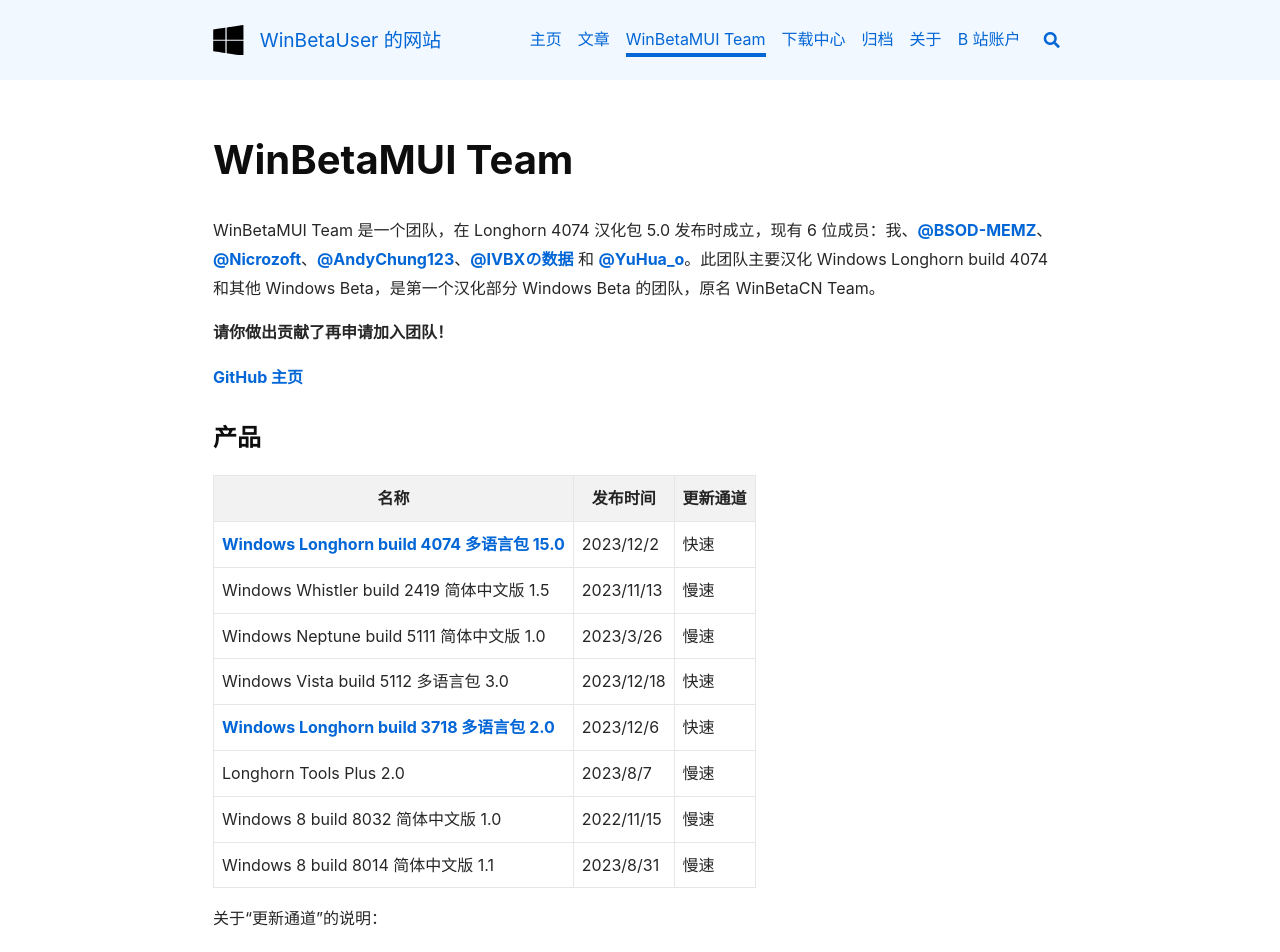
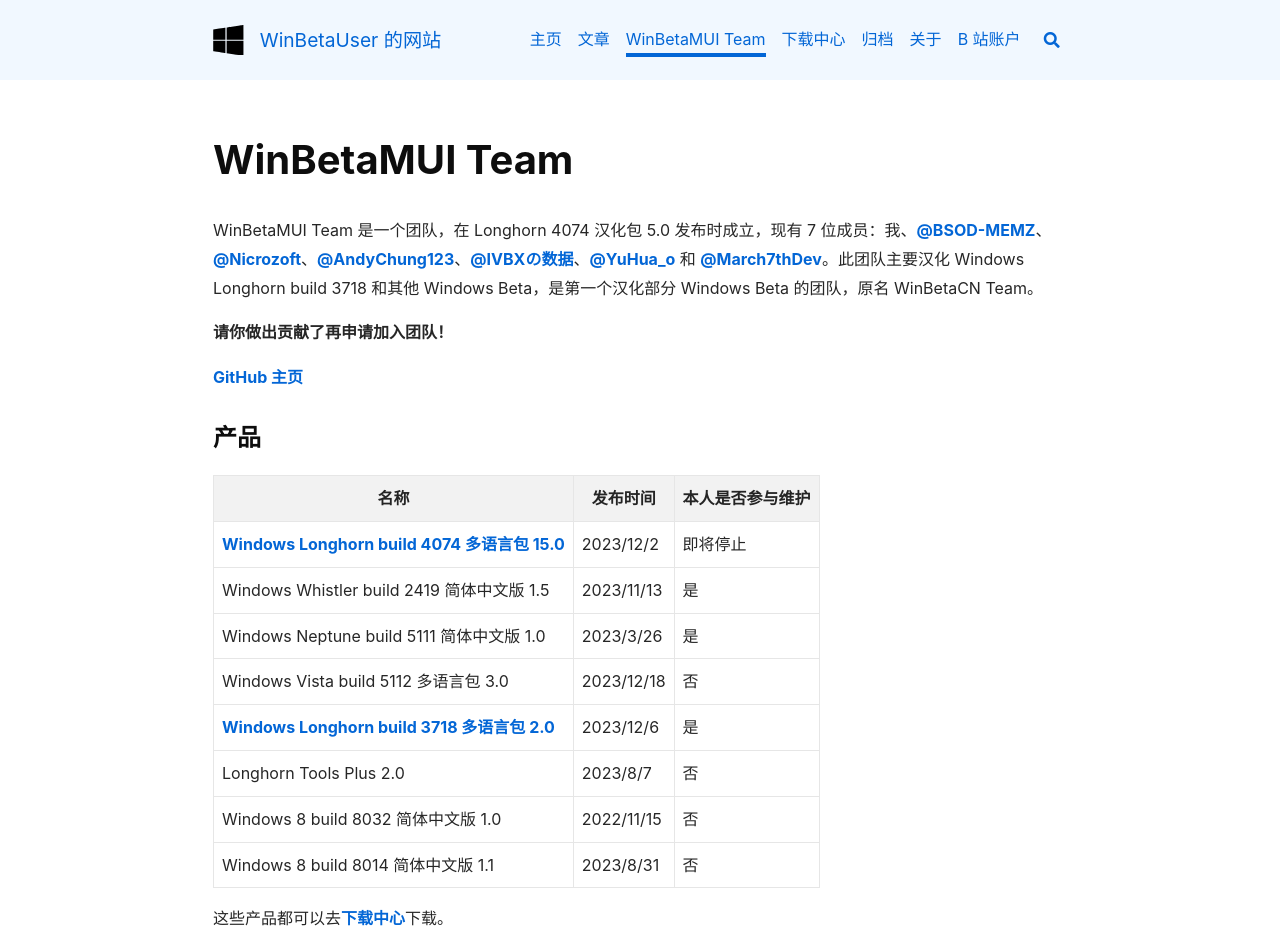
Before and after one commit to orangeZSCB/wbl2.github.io, a Jekyll site: the page built from winbetamui.md, in a window 1280 px wide and 1400 px high. Shown: the top 952 px of the window. Built offline with Jekyll 4.4.1, drawn with Linux system fonts in a browser that asks for light colours; nearby versions of some CDN libraries; some of the changed text lies outside the part shown.

Commit message:
Update winbetamui.md

```diff
--- a/winbetamui.md
+++ b/winbetamui.md
@@ -3,7 +3,7 @@
 title: WinBetaMUI Team
 ---
 
-WinBetaMUI Team 是一个团队，在 Longhorn 4074 汉化包 5.0 发布时成立，现有 6 位成员：我、[@BSOD-MEMZ](https://space.bilibili.com/1975308950)、[@Nicrozoft](https://github.com/Nicrozoft)、[@AndyChung123](https://space.bilibili.com/2119761603)、[@IVBXの数据](https://space.bilibili.com/1171551865) 和 [@YuHua_o](https://space.bilibili.com/1468597922)。此团队主要汉化 Windows Longhorn build 4074 和其他 Windows Beta，是第一个汉化部分 Windows Beta 的团队，原名 WinBetaCN Team。
+WinBetaMUI Team 是一个团队，在 Longhorn 4074 汉化包 5.0 发布时成立，现有 7 位成员：我、[@BSOD-MEMZ](https://space.bilibili.com/1975308950)、[@Nicrozoft](https://github.com/Nicrozoft)、[@AndyChung123](https://space.bilibili.com/2119761603)、[@IVBXの数据](https://space.bilibili.com/1171551865)、[@YuHua_o](https://space.bilibili.com/1468597922) 和 [@March7thDev](https://space.bilibili.com/515586861)。此团队主要汉化 Windows Longhorn build 3718 和其他 Windows Beta，是第一个汉化部分 Windows Beta 的团队，原名 WinBetaCN Team。
 
 **请你做出贡献了再申请加入团队！**
 
@@ -11,20 +11,16 @@
 
 ### 产品
 
-| 名称                                                         | 发布时间   | 更新通道 |
-| ------------------------------------------------------------ | ---------- | -------- |
-| [Windows Longhorn build 4074 多语言包 15.0](/2023/06/10/lh4074mui) | 2023/12/2  | 快速     |
-| Windows Whistler build 2419 简体中文版 1.5                   | 2023/11/13 | 慢速     |
-| Windows Neptune build 5111 简体中文版 1.0                    | 2023/3/26  | 慢速     |
-| Windows Vista build 5112 多语言包 3.0                        | 2023/12/18 | 快速     |
-| [Windows Longhorn build 3718 多语言包 2.0](/2023/09/19/lh3718mui) | 2023/12/6  | 快速     |
-| Longhorn Tools Plus 2.0                                      | 2023/8/7   | 慢速     |
-| Windows 8 build 8032 简体中文版 1.0                          | 2022/11/15 | 慢速     |
-| Windows 8 build 8014 简体中文版 1.1                          | 2023/8/31  | 慢速     |
-
-关于“更新通道”的说明：
-
-单凭我一己之力是无法做到每个产品都快速更新的，因此我设置了快速、慢速通道，“快速”代表更新速度较快，“慢速”代表更新速度较慢。
+| 名称                                                         | 发布时间   | 本人是否参与维护 |
+| ------------------------------------------------------------ | ---------- | ---------------- |
+| [Windows Longhorn build 4074 多语言包 15.0](/2023/06/10/lh4074mui) | 2023/12/2  | 即将停止         |
+| Windows Whistler build 2419 简体中文版 1.5                   | 2023/11/13 | 是               |
+| Windows Neptune build 5111 简体中文版 1.0                    | 2023/3/26  | 是               |
+| Windows Vista build 5112 多语言包 3.0                        | 2023/12/18 | 否               |
+| [Windows Longhorn build 3718 多语言包 2.0](/2023/09/19/lh3718mui) | 2023/12/6  | 是               |
+| Longhorn Tools Plus 2.0                                      | 2023/8/7   | 否               |
+| Windows 8 build 8032 简体中文版 1.0                          | 2022/11/15 | 否               |
+| Windows 8 build 8014 简体中文版 1.1                          | 2023/8/31  | 否               |
 
 这些产品都可以去[下载中心](/download)下载。
 
```
